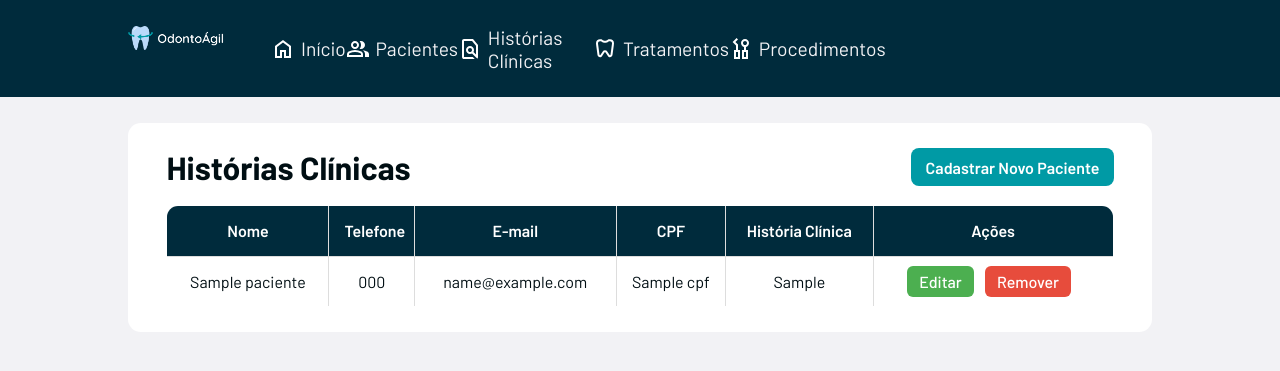
After one commit to grupo-k/odontoagil, a Django app: template odontoagil/templates/historia_clinica/historia_clinica.html in a window 1280 px wide. The commit adds this page. Shown: the top 371 px of the page. Run offline with Django 5.2, Linux system fonts and the light colour scheme; the template is opened without the code that fills it: most values are stand-ins (such as "Sample title", 1, 10 or a date in 2020).

Commit message:
v2 Pablo (historia_clinica)

```diff
--- a/odontoagil/templates/base.html
+++ b/odontoagil/templates/base.html
@@ -20,7 +20,7 @@
             <ul>
                 <li class="item-inicio"><img src="../static/img/icons/home.svg" alt="Ícone Home"/><a href="{% url 'index' %}">Início</a></li>
                 <li class="item-paciente"><img src="../static/img/icons/pacient.svg" alt="Ícone Paciente"/><a href="{% url 'listar_paciente' %}">Pacientes</a></li>
-                <li class="item-historia"><img src="../static/img/icons/file.svg" alt="Ícone História Clínica"/><a href="{% url 'listar_paciente' %}">Histórias Clínicas</a></li>
+                <li class="item-historia"><img src="../static/img/icons/file.svg" alt="Ícone História Clínica"/><a href="{% url 'historia_clinica' %}">Histórias Clínicas</a></li>
                 <li class="item-tratamento"><img src="../static/img/icons/tooth.svg" alt="Ícone Tratamento"/><a href="{% url 'listar_paciente' %}">Tratamentos</a></li>
                 <li class="item-procedimento"><img src="../static/img/icons/teeth.svg" alt="Ícone Procedimento"/><a href="{% url 'listar_paciente' %}">Procedimentos</a></li>
             </ul>
--- /dev/null
+++ b/odontoagil/templates/historia_clinica/historia_clinica.html
@@ -0,0 +1,51 @@
+{% extends 'base.html' %}
+{% load static %}
+
+{% block extra_css %}
+<link rel="stylesheet" href="{% static 'css/pacientes/listar_paciente.css' %}">
+{% endblock %}
+
+{% block content %}
+    <div class="header">
+        <h1>Histórias Clínicas</h1>
+        <a href="{% url 'cadastrar_paciente' %}" class="btn-novo">Cadastrar Novo Paciente</a>
+    </div>
+
+    {% if pacientes %}
+        <table class="table">
+            <thead>
+                <tr>
+                    <th>Nome</th>
+                    <th>Telefone</th>
+                    <th>E-mail</th>
+                    <th>CPF</th>
+                    <th>História Clínica</th>
+                    <th>Ações</th>
+                </tr>
+            </thead>
+            <tbody>
+                {% for paciente in pacientes %}
+                <tr>
+                    <td>{{ paciente.nome_completo }}</td>
+                    <td>{{ paciente.telefone }}</td>
+                    <td>{{ paciente.email }}</td>
+                    <td>{{ paciente.cpf }}</td>
+                    <td>
+                        {% if paciente.historia_clinica %}
+                            {{ paciente.historia_clinica }}
+                        {% else %}
+                            <a href="{% url 'cadastrar_historia_clinica' paciente.id %}" class="btn-novo">Cadastrar História</a>
+                        {% endif %}
+                    </td>
+                    <td>
+                        <a href="{% url 'editar_paciente' paciente.id %}" class="btn-editar">Editar</a>
+                        <a href="{% url 'remover_paciente' paciente.id %}" class="btn-remover" onclick="return confirm('Tem certeza que deseja remover este paciente?')">Remover</a>
+                    </td>
+                </tr>
+                {% endfor %}
+            </tbody>
+        </table>
+    {% else %}
+        <p>Nenhum paciente cadastrado.</p>
+    {% endif %}
+{% endblock %}
--- a/odontoagil/urls.py
+++ b/odontoagil/urls.py
@@ -17,7 +17,8 @@ Including another URLconf
 from django.contrib import admin
 from django.urls import path
 
-from .views import index, listar_paciente
+from .views import historia_clinica, index, listar_paciente
+from odontoagil import views
 
 urlpatterns = [
     path('admin/', admin.site.urls),
```
Also changed, not shown: odontoagil/static/css/historia_clinica/historia_clinica.css (added, +116 -0 lines), odontoagil/views.py (+2 -5 lines), db.sqlite3.
